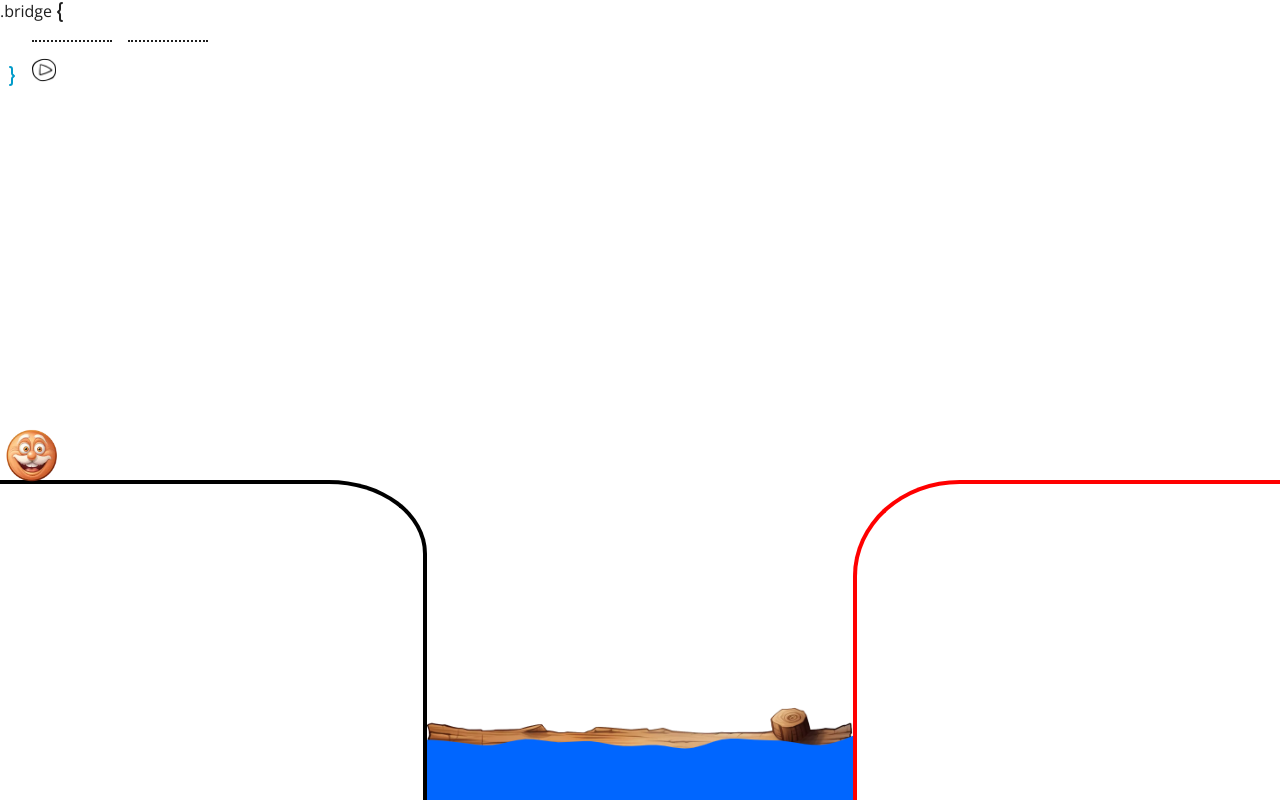
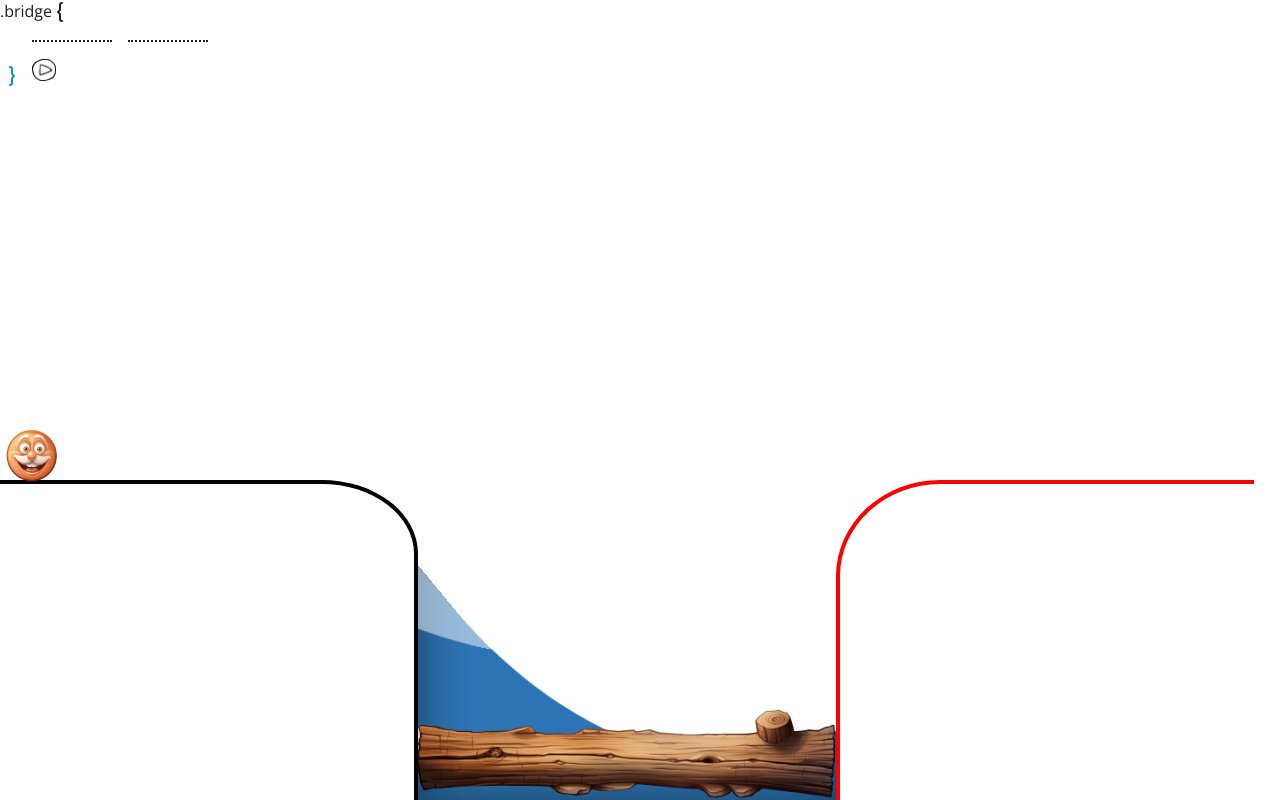
Before and after one commit to KaiUweCZE/cssGame, a React app: page /game in a window 1280 px wide. Built offline with nearby package versions, Linux system fonts and the light colour scheme.

Commit message:
styled river + some margin edits

```diff
--- a/src/App.js
+++ b/src/App.js
@@ -1,12 +1,12 @@
 import React from "react";
-import Mission from "./components/Mission";
+import Background from "./components/Background";
 
 
 const App = () => {
 
     return(
         <>
-            <Mission />
+            <Background />
         </>
     )
 }
--- /dev/null
+++ b/src/components/Background.js
@@ -0,0 +1,14 @@
+import React from "react";
+import Mission from "./Mission";
+
+
+const Background = () => {
+
+    return(
+        <div className="container-background">
+            <Mission />
+        </div>
+    )
+}
+
+export default Background
--- a/src/components/CrossRoad.js
+++ b/src/components/CrossRoad.js
@@ -1,7 +1,8 @@
 import React, { useRef, useState } from 'react'
-import wave from '../styles/images/wave.png'
+import wave from '../styles/images/ocean.svg'
 import Bridge from './Bridge'
 import CheckPoint from './CheckPoint'
+import River from './River'
 
 
 
@@ -35,7 +36,7 @@ const CrossRoad = () => {
         <div className='crossover'>
             <CheckPoint ref={checkpointRef}/>
             <Bridge ref={bridgeRef}/>
-            <img className='crossover__image' src={wave} alt="" srcset="" onClick={() => checkBridgePosition()}/>
+            <River />
         </div>
     )
 }
--- a/src/components/CssForm.js
+++ b/src/components/CssForm.js
@@ -10,7 +10,7 @@ import { EmojiContext, StyleContext } from "../contexts/FormContext";
 
 const CssForm = () => {
     const {property, setProperty, setPropertyValue} = useContext(StyleContext);
-    const {position, setPosition, setSpecialClass} = useContext(EmojiContext)
+    const {setPosition, setSpecialClass} = useContext(EmojiContext)
     const [error, setError] = useState(false);
     const [errotMessage, setErrorMessage] = useState("")
     const [icon, setIcon] = useState(playIcon)
--- /dev/null
+++ b/src/components/River.js
@@ -0,0 +1,14 @@
+import React from "react";
+
+
+const River = () => {
+
+    return(
+        <div className="box-wave">
+            <div className="wave"></div>
+        </div>
+    )
+}
+
+
+export default River
--- a/src/styles/index.css
+++ b/src/styles/index.css
@@ -4,6 +4,12 @@
   margin: 0;
   box-sizing: border-box;
   color: rgb(30, 30, 30);
+}
+
+.container-background {
+  position: absolute;
+  width: 98vw;
+  height: 100vh;
 }
 
 .container-mission {
@@ -186,4 +192,57 @@ button img:hover {
   width: 100%;
   background-color: transparent;
   z-index: -1;
+}
+
+.box-wave {
+  display: flex;
+  position: absolute;
+  bottom: 0;
+  width: 100%;
+  height: 80%;
+}
+
+.wave {
+  position: absolute;
+  bottom: 0;
+  width: 100%;
+  height: 100%;
+  background-color: #2C74B3;
+  box-shadow: inset 0 0 50px 0 rgba(0, 0, 0, 0.5);
+  overflow: hidden;
+  z-index: -1;
+}
+
+.wave:before,
+.wave:after {
+  content: "";
+  position: absolute;
+  top: 0;
+  left: 50%;
+  width: 200%;
+  height: 200%;
+  background: black;
+  transform: translate(-50%, -75%);
+}
+
+.wave:before {
+  border-radius: 45%;
+  width: 180%;
+  background: rgb(255, 255, 255);
+  animation: animate 7s linear infinite;
+}
+
+.wave:after {
+  border-radius: 40%;
+  background: rgba(255, 255, 255, 0.5);
+  animation: animate 15s linear infinite;
+}
+
+@keyframes animate {
+  0% {
+    transform: translate(-50%, -75%) rotate(0deg);
+  }
+  100% {
+    transform: translate(-50%, -75%) rotate(360deg);
+  }
 }/*# sourceMappingURL=index.css.map */
--- a/src/styles/index.scss
+++ b/src/styles/index.scss
@@ -10,6 +10,13 @@ $warning2: #C14C4E;
     margin: 0;
     box-sizing: border-box;
     color: $primary-color;
+}
+
+.container-background{
+    position: absolute;
+    width: 98vw;
+    height: 100vh;
+    //background: radial-gradient(ellipse at bottom, #58718f 0%, #5d6075 100%);
 }
 
 .container-mission {
@@ -203,3 +210,54 @@ button {
     background-color: transparent;
     z-index: -1;
 }
+
+
+.box-wave{
+    display: flex;
+    position: absolute;
+    bottom: 0;
+    width: 100%;
+    height: 80%;
+}
+.wave{
+position: absolute;
+bottom: 0;
+width: 100%;
+height: 100%;
+background-color: #2C74B3;
+//background-color: black;
+box-shadow: inset 0 0 50px 0 rgba(0, 0, 0, 0.5);
+overflow: hidden;
+z-index: -1;
+}
+.wave:before,
+.wave:after{
+content:'';
+position: absolute;
+top: 0;
+left: 50%;
+width: 200%;
+height: 200%;
+background: black;
+transform: translate(-50%, -75%);
+}
+.wave:before{
+border-radius: 45%;
+width: 180%;
+background: rgba(255, 255, 255, 1);
+animation: animate 7s linear infinite;
+}
+.wave:after{
+border-radius: 40%;
+background: rgba(255, 255, 255, 0.5);
+animation: animate 15s linear infinite;
+}
+
+@keyframes animate{
+0%{
+    transform: translate(-50%, -75%) rotate(0deg);
+}
+100%{
+    transform: translate(-50%, -75%) rotate(360deg);
+}
+}
```
Also changed, not shown: src/styles/images/ocean.svg (added), 1 other file (tests, documents, lock files or other folders).
